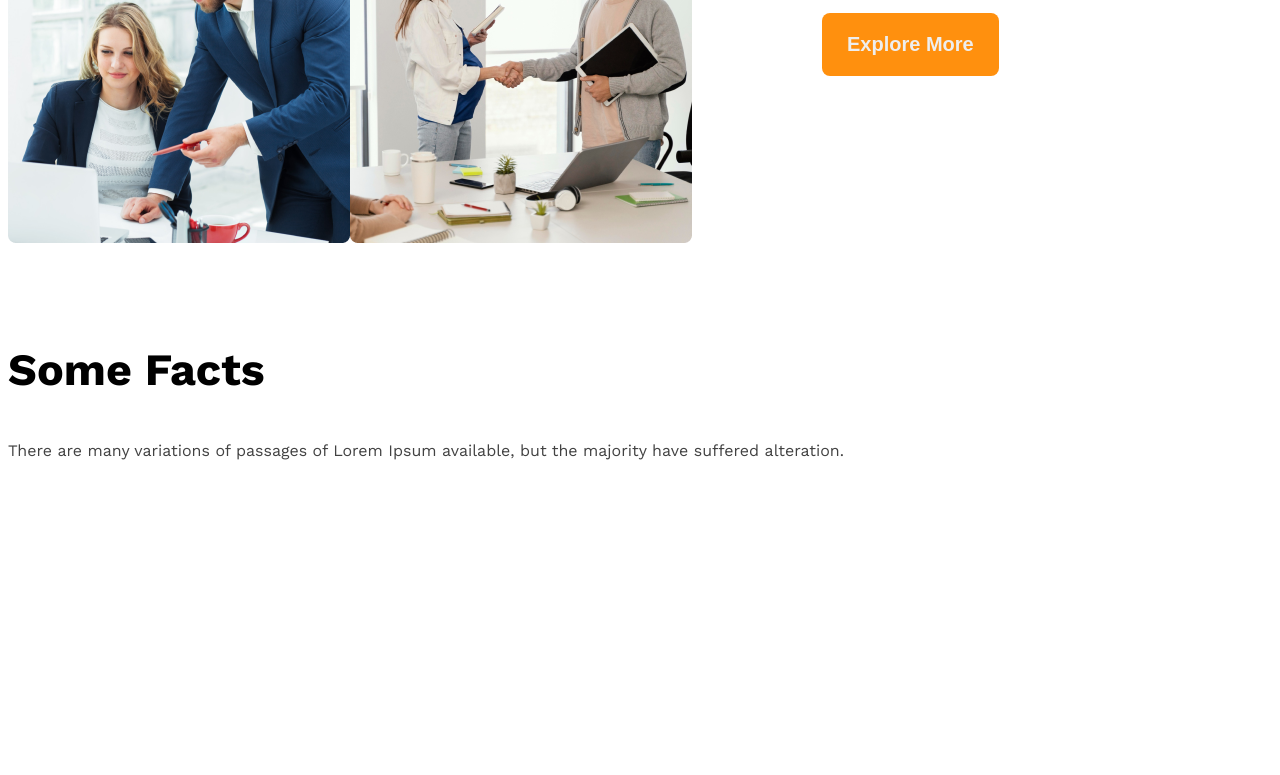
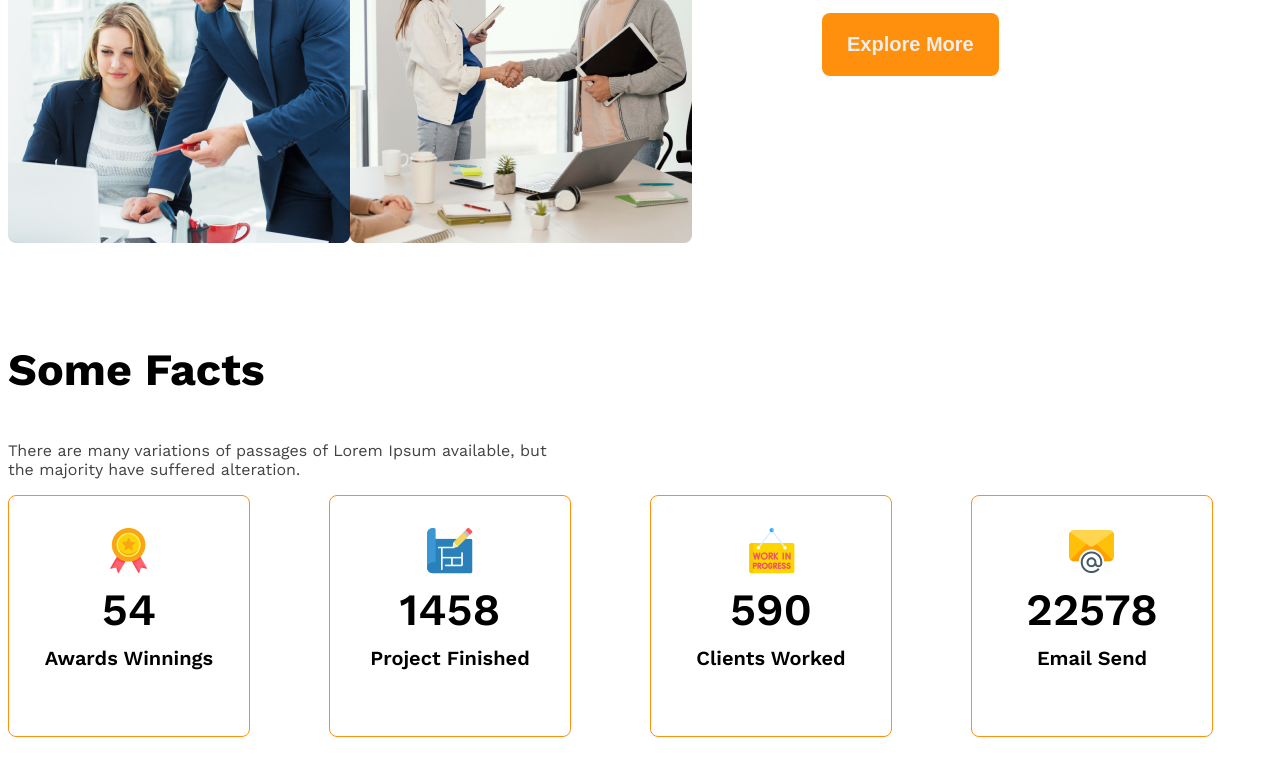
Before and after one commit to TanveerSarker/g3-architect, a plain HTML site: page index.html in a window 1280 px wide. Shown: the part 1725-2500 px from the top of the page. Before the commit the page ends 2444 px from the top, so only its background shows below. Drawn offline with nearby package versions, Linux system fonts and the light colour scheme.

Commit message:
added another structure

```diff
--- a/index.html
+++ b/index.html
@@ -46,30 +46,40 @@
        <!-- feature will enjoy -->
        <section>
         <h3 class="section-title">Some Facts</h3>
-        <p class="text-gray">There are many variations of passages of Lorem Ipsum available, but
+        <p class="text-gray fact-description">There are many variations of passages of Lorem Ipsum available, but
 the majority have suffered alteration.</p>
             <div class="facts-container">
-                <!-- .fact*4>img.fact-icon+h4.fact-number+h5.fact-name -->
-                 <div class="fact">
-                    <img src="" alt="" class="fact-icon">
-                    <h4 class="fact-number"></h4>
-                    <h5 class="fact-name"></h5>
-                 </div>
-                 <div class="fact">
-                    <img src="" alt="" class="fact-icon">
-                    <h4 class="fact-number"></h4>
-                    <h5 class="fact-name"></h5>
-                 </div>
-                 <div class="fact">
-                    <img src="" alt="" class="fact-icon">
-                    <h4 class="fact-number"></h4>
-                    <h5 class="fact-name"></h5>
-                 </div>
-                 <div class="fact">
-                    <img src="" alt="" class="fact-icon">
-                    <h4 class="fact-number"></h4>
-                    <h5 class="fact-name"></h5>
-                 </div>
+                <!-- .fact-card*4>img.fact-icon+h4.fact-number+h5.fact-name -->
+            <div class="fact-card display-flex">
+                 <div>
+                    <img src="./images/icons/ribon.png" alt="" class="fact-icon">
+                    <h4 class="fact-number">54</h4>
+                    <h5 class="fact-name">Awards Winnings</h5>
+                </div>
+            </div>
+             <div class="fact-card display-flex">
+             <div>
+                   <img src="./images/icons/projects.png" alt="" class="fact-icon">
+                <h4 class="fact-number">1458</h4>
+                <h5 class="fact-name">Project Finished</h5>
+             </div>
+             </div>
+             <div class="fact-card display-flex">
+                <div>
+                    <img src="./images/icons/customers.png" alt="" class="fact-icon">
+                <h4 class="fact-number">590</h4>
+                <h5 class="fact-name">Clients Worked
+</h5>
+                </div>
+             </div>
+             <div class="fact-card display-flex">
+               <div>
+                 <img src="./images/icons/email.png" alt="" class="fact-icon">
+                <h4 class="fact-number">22578</h4>
+                <h5 class="fact-name">Email Send
+</h5>
+               </div>
+             </div>
             </div>
        </section>
 
--- a/styles/style.css
+++ b/styles/style.css
@@ -106,6 +106,37 @@
     #quick-list {
         font-weight: 500;
     }
+
+    /* some facts related style  */
+    .facts-container {
+        display: grid;
+        grid-template-columns: repeat(4,1fr);
+        gap: 20px;
+    }
+    .fact-card{
+        border: 1px solid #ff900e;
+        width: 240px;
+        height: 240px ;
+        border-radius: 8px;
+        text-align: center;
+        align-items: center;
+        justify-content: center;
+    }
+    .fact-number {
+        font-size: 2.8rem;
+        font-weight: 600;
+        margin-top: 5px;
+        margin-bottom: 10px;
+
+    }
+    .fact-name{
+        font-size: 1.25rem;
+        font-weight: 600;
+        margin-top: 10px;
+    }
+    .fact-description {
+       max-width: 540px;
+    }
 /* Responsive Media Query */
 @media screen and (max-width: 576px) {
   .navbar,
```
